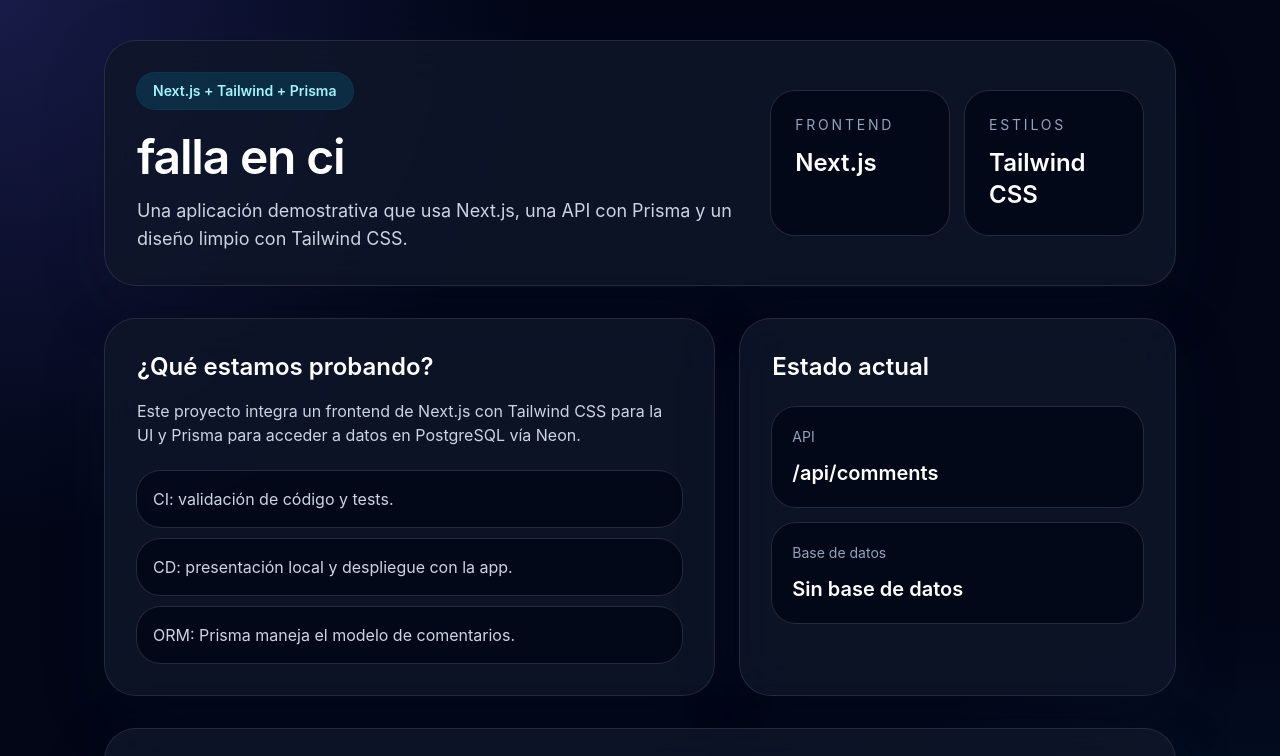
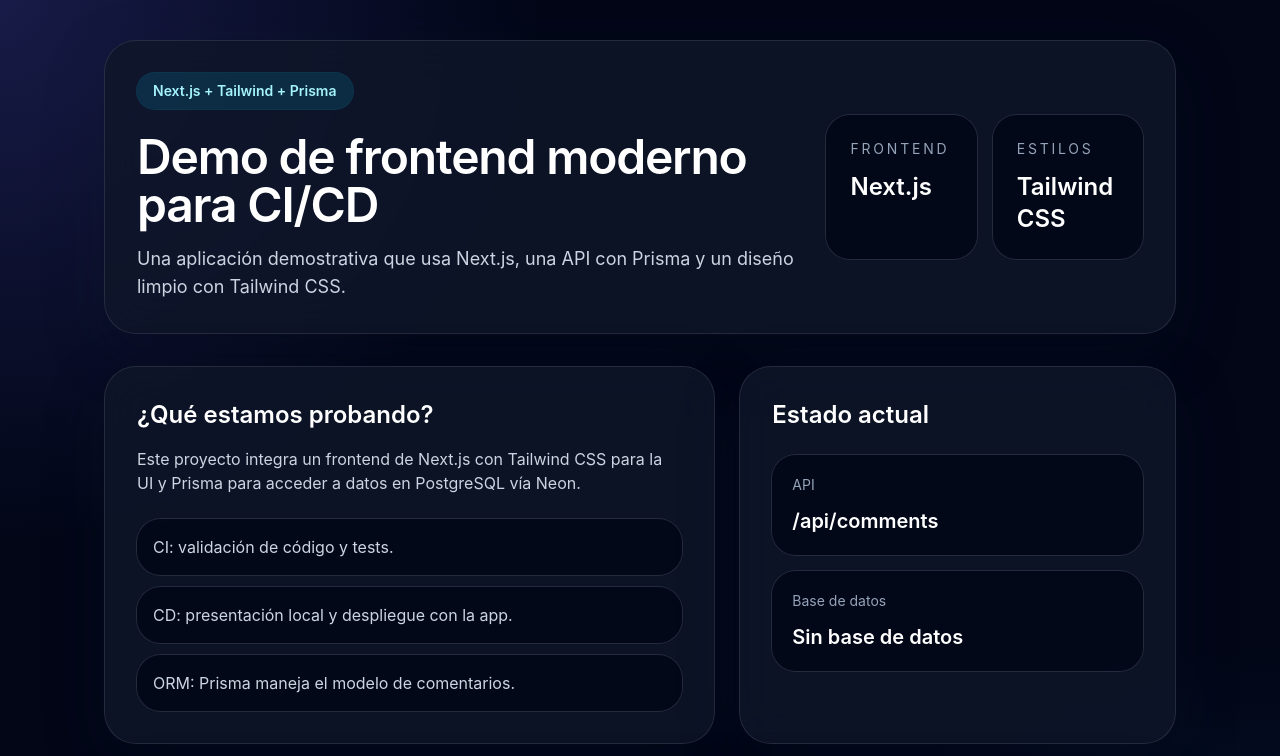
Before and after one commit to Francocorro0/cicdtest, a Next.js app: page / in a window 1280 px wide. Shown: the top 756 px of the page. Built offline with nearby package versions, Linux system fonts and the light colour scheme; no server answers; the database is empty.

Commit message:
corrijo ci , mejoro titulo

```diff
--- a/pages/index.tsx
+++ b/pages/index.tsx
@@ -87,7 +87,7 @@
               </span>
               <div className="space-y-4">
                 <h1 className="text-4xl font-semibold tracking-tight text-white sm:text-5xl">
-                  falla en ci
+                  Demo de frontend moderno para CI/CD
                 </h1>
                 <p className="max-w-2xl text-slate-300 sm:text-lg">
                   Una aplicación demostrativa que usa Next.js, una API con Prisma y un diseño limpio con Tailwind CSS.
```
